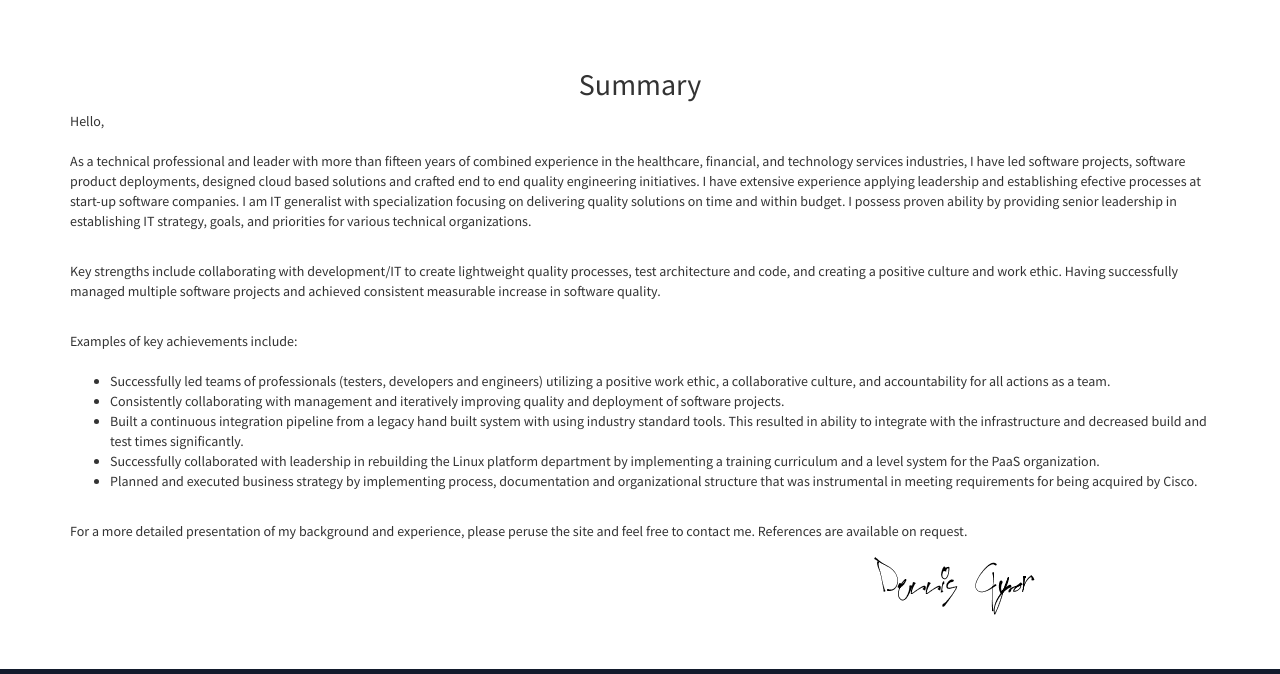
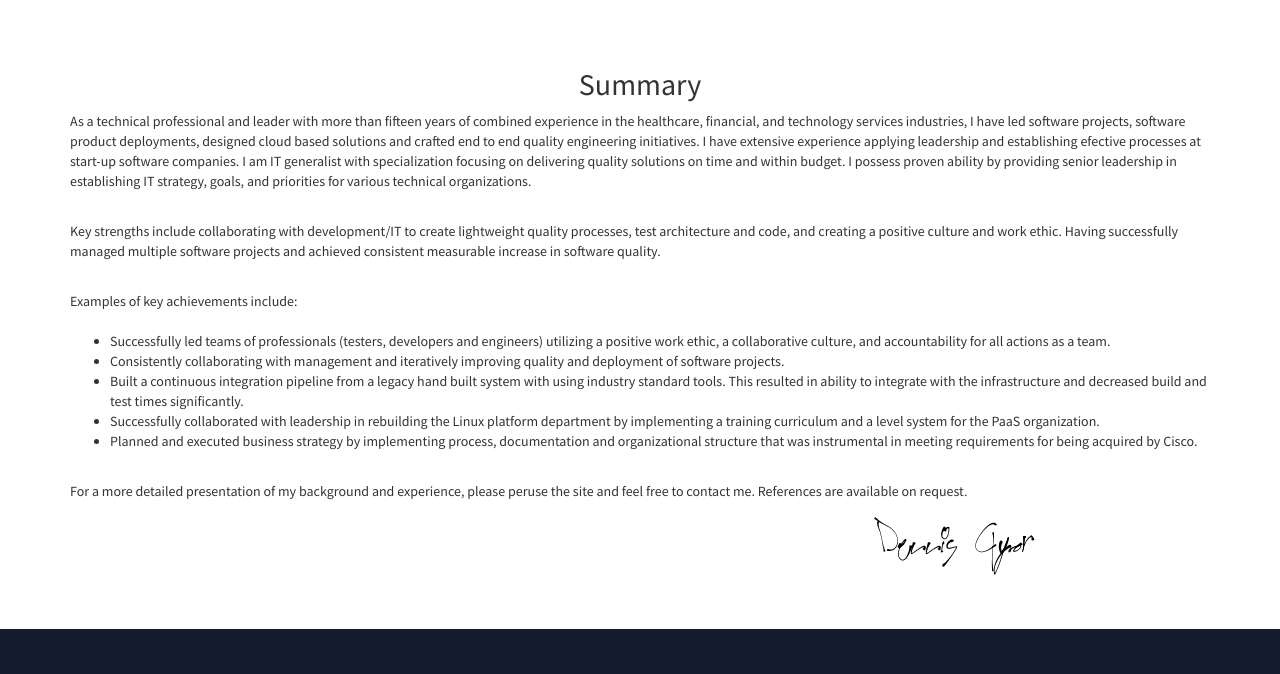
Before and after one commit to bhuddamonk/resume, a website: page index.html in a window 1280 px wide. Shown: the part 802-1476 px from the top of the page. Drawn offline with nearby package versions, Linux system fonts and the light colour scheme.

Commit message:
removed hello from summary

```diff
--- a/index.html
+++ b/index.html
@@ -98,7 +98,7 @@
             <div class="row">
                 <div class="col-sm-12">
                     <h2 class="text-center">Summary</h2>
-                    <p>Hello,<br></br>
+                    <p>
                         As a technical professional and leader with more than fifteen years of combined experience in the healthcare, financial, and technology services industries, I have led software projects, software product deployments, designed cloud based solutions and crafted end to end quality engineering
                         initiatives. I have extensive experience applying leadership and establishing efective processes at start-up software companies. I am IT generalist with specialization focusing on delivering quality solutions on time and within budget. I possess proven ability by providing senior leadership in establishing IT strategy, goals,
                         and priorities for various technical organizations.
```
